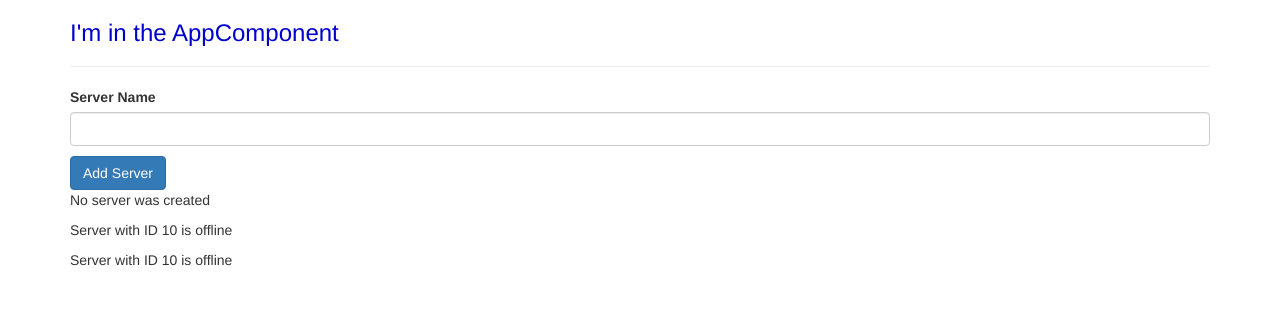
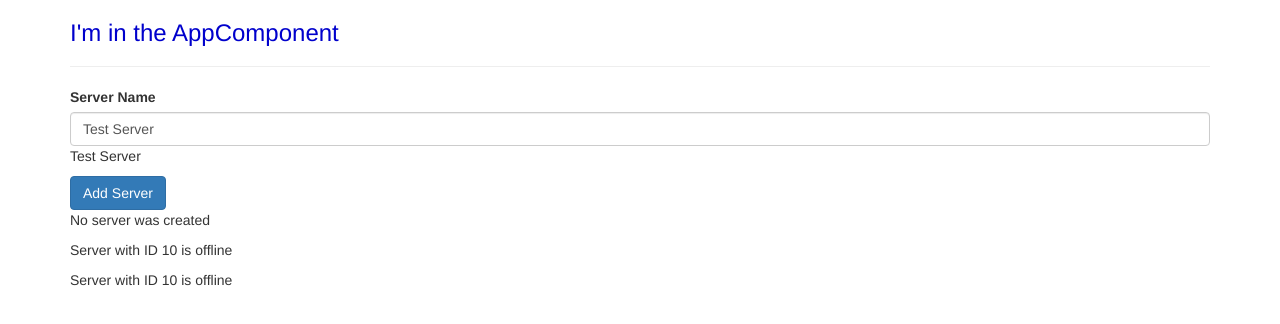
Before and after one commit to houcine89/angular2-first-app, an Angular app: page / in a window 1280 px wide. Shown: the top 324 px of the page. Built offline with nearby package versions, Linux system fonts and the light colour scheme.

Commit message:
add ngModel event.

```diff
--- a/src/app/servers/servers.component.html
+++ b/src/app/servers/servers.component.html
@@ -1,5 +1,6 @@
 <label>Server Name</label>
-<input type="text" class="form-control" (input)="onUpdateServerName($event)">
+<!--<input type="text" class="form-control" (input)="onUpdateServerName($event)">-->
+<input type="text" class="form-control" [(ngModel)]="serverName ">
 <p>{{serverName}}</p>
 <button
   [disabled]="!allowNewServer" (click)="onCreateServer()"
--- a/src/app/servers/servers.component.ts
+++ b/src/app/servers/servers.component.ts
@@ -11,7 +11,7 @@
   allowNewServer:boolean = false;
 
   serverCreationStatus = 'No server was created';
-  serverName = '';
+  serverName = 'Test Server';
 
   constructor() {
     setTimeout(() => {
```
